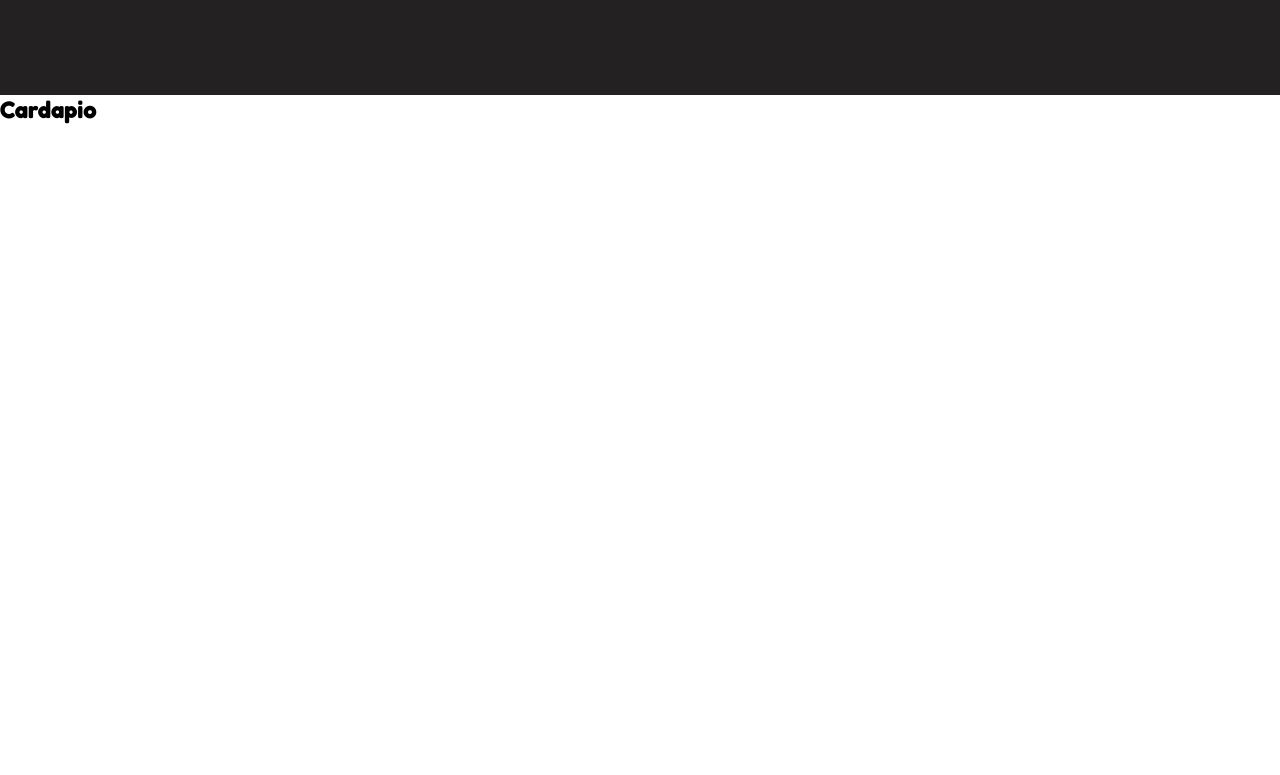
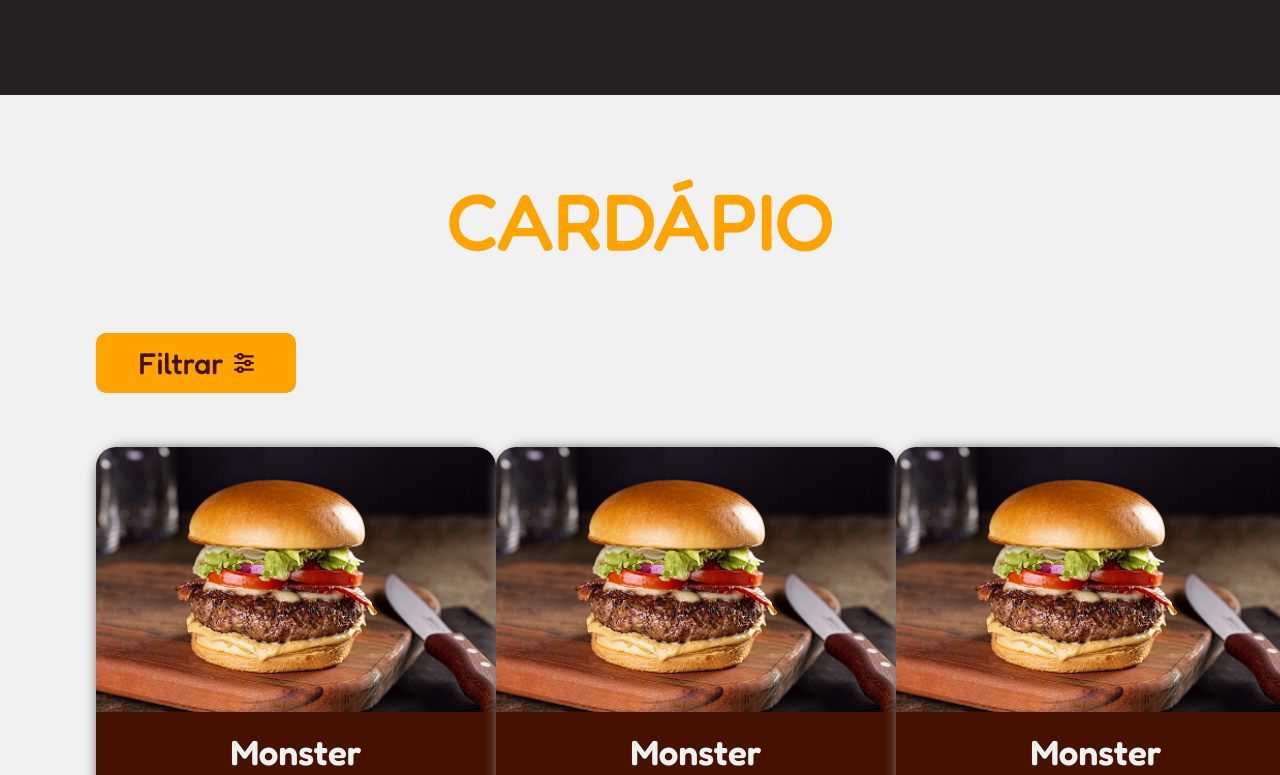
Before and after one commit to KaueCMP2/learning-nextJs, a Next.js app in the folder Projetos/VhBurguer/vh-burguer/: page /home in a window 1280 px wide. Shown: the part 1345-2120 px from the top of the page. Built offline with nearby package versions, Linux system fonts and the light colour scheme.

Commit message:
:sparkles: feat: add component cardapio to home page

```diff
--- a/Projetos/VhBurguer/vh-burguer/src/pages/home/index.tsx
+++ b/Projetos/VhBurguer/vh-burguer/src/pages/home/index.tsx
@@ -1,6 +1,7 @@
 import Footer from "@/components/footer/footer";
 import Header from "@/components/header/Header";
 import styles from "../home/home.module.css"
+import Cardapio from "@/components/cardapio/Cardapio";
 
 const Home = () => {
     return (
@@ -42,10 +43,7 @@ const Home = () => {
                     </div>
                 </section>
 
-                <section id={styles.cardapio}>
-                    <h2>Cardapio</h2>
-                    {/* Chamar componente da lista */}
-                </section>
+                <Cardapio />
 
                 <section id={styles.unidades}>
                     <div id={styles.side_unidades}>
```
Also changed, not shown: Projetos/VhBurguer/vh-burguer/public/imgs/vector.svg (added).
